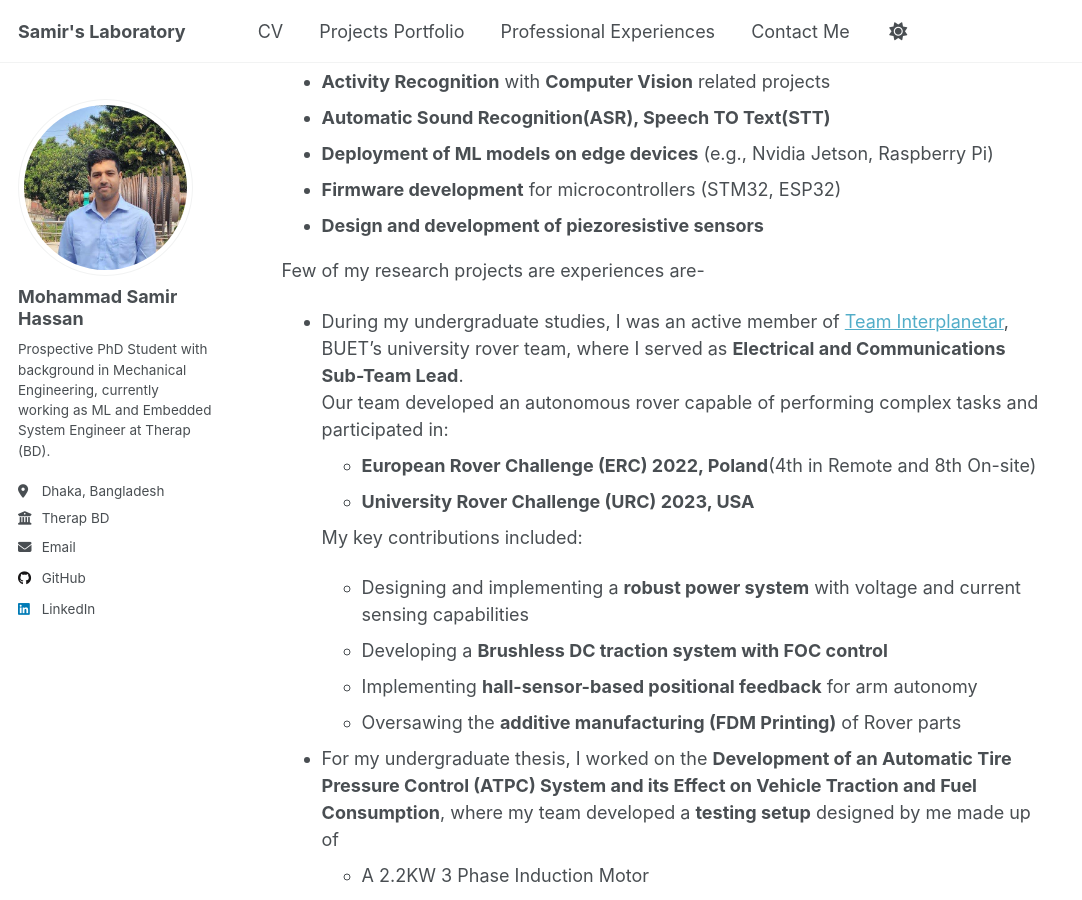
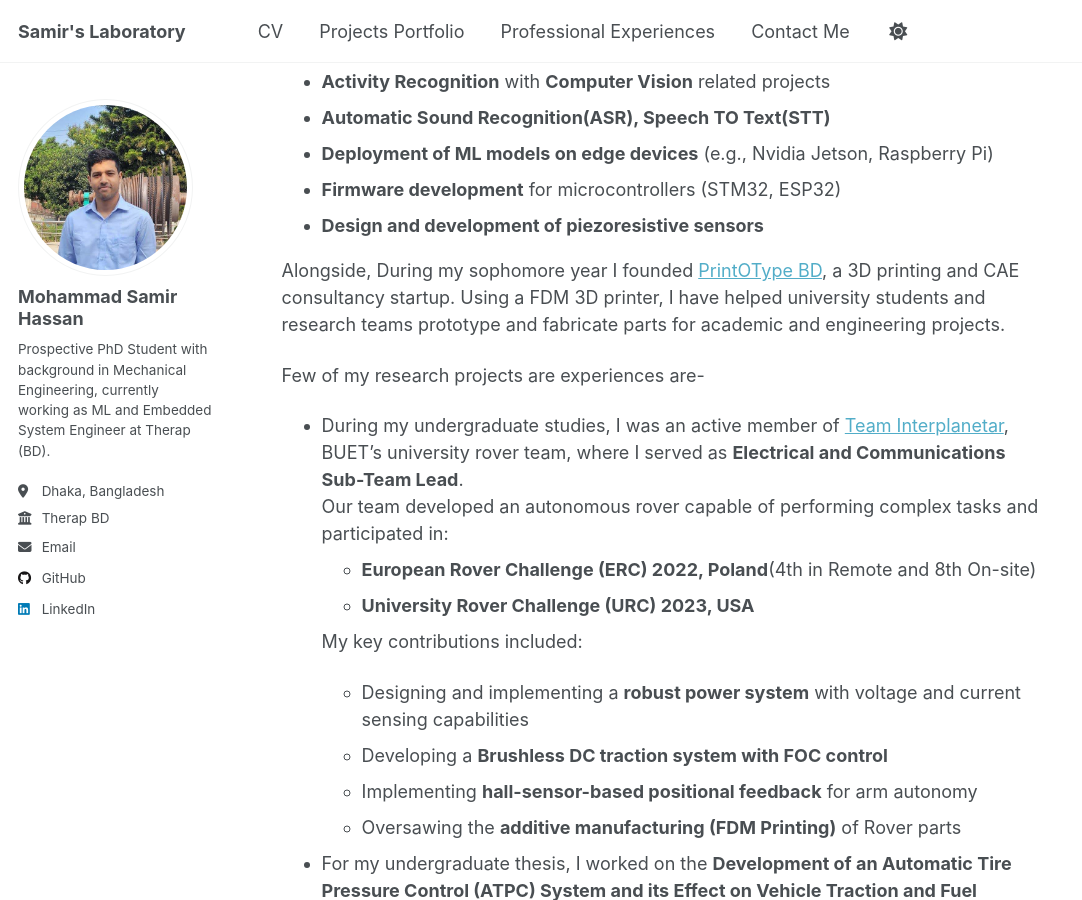
Before and after one commit to samir-101/samir-101.github.io, a Jekyll site: the page built from _pages/about.md, in a window 1280 px wide and 900 px high, scrolled down 359 px. Shown: the whole window, without its empty margins (0-1082 px from the left). Built offline with Jekyll 4.4.1, drawn with Linux system fonts in a browser that asks for light colours; a script that is not in the unit is left out.

Commit message:
minor fixes

```diff
--- a/_pages/about.md
+++ b/_pages/about.md
@@ -12,8 +12,6 @@ I’m **Samir Hassan**, a **Mechanical Engineering Graduate** from [Bangladesh U
 
 My research interests include **Control Theory, Robotics, Reinforcement Learning, Autonomy, and Multi-Agent Systems**.
 
-<!-- I’m **Samir Hassan**, a Mechanical Engineering Graduate from [Bangladesh University of Engineering and Technology (BUET)](https://www.buet.ac.bd/), with a **CGPA of 3.43/4.00**. My GRE score is 320(167 Quant and 153 Verbal) and IELTS Score is 7.5 My research interests lie in **Control Theory, Robotics, Reinforcement Learning and Autonomy and Multi-Agent Systems**.   -->
-
 Currently, I work as a **Machine Learning and Embedded Systems Engineer** at [Therap BD Ltd.](https://therapbd.com/) where I worked on:
 
 - **Activity Recognition** with **Computer Vision** related projects
@@ -21,6 +19,8 @@ Currently, I work as a **Machine Learning and Embedded Systems Engineer** at [Th
 - **Deployment of ML models on edge devices** (e.g., Nvidia Jetson, Raspberry Pi)
 - **Firmware development** for microcontrollers (STM32, ESP32)
 - **Design and development of piezoresistive sensors**
+
+Alongside, During my sophomore year I founded [PrintOType BD](https://www.facebook.com/printotypebd/), a 3D printing and CAE consultancy startup. Using a FDM 3D printer, I have helped university students and research teams prototype and fabricate parts for academic and engineering projects.
 
 Few of my research projects are experiences are-
 * During my undergraduate studies, I was an active member of [Team Interplanetar](https://buetinterplanetar.com/the-team-2024/), BUET’s university rover team, where I served as **Electrical and Communications Sub-Team Lead**.
```
Also changed, not shown: _pages/cv.md (+1 -1 lines), _pages/experience.md (+1 -1 lines).
